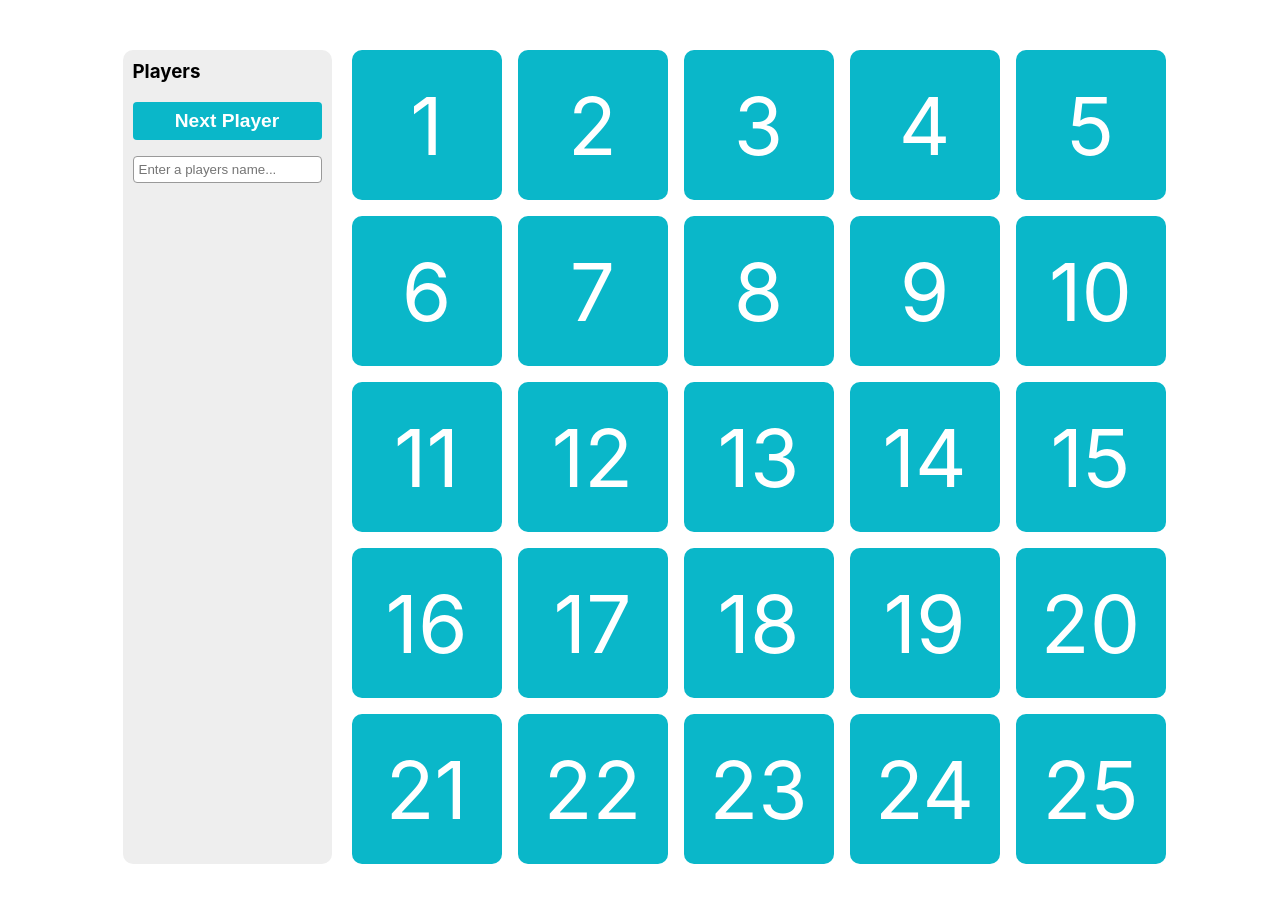
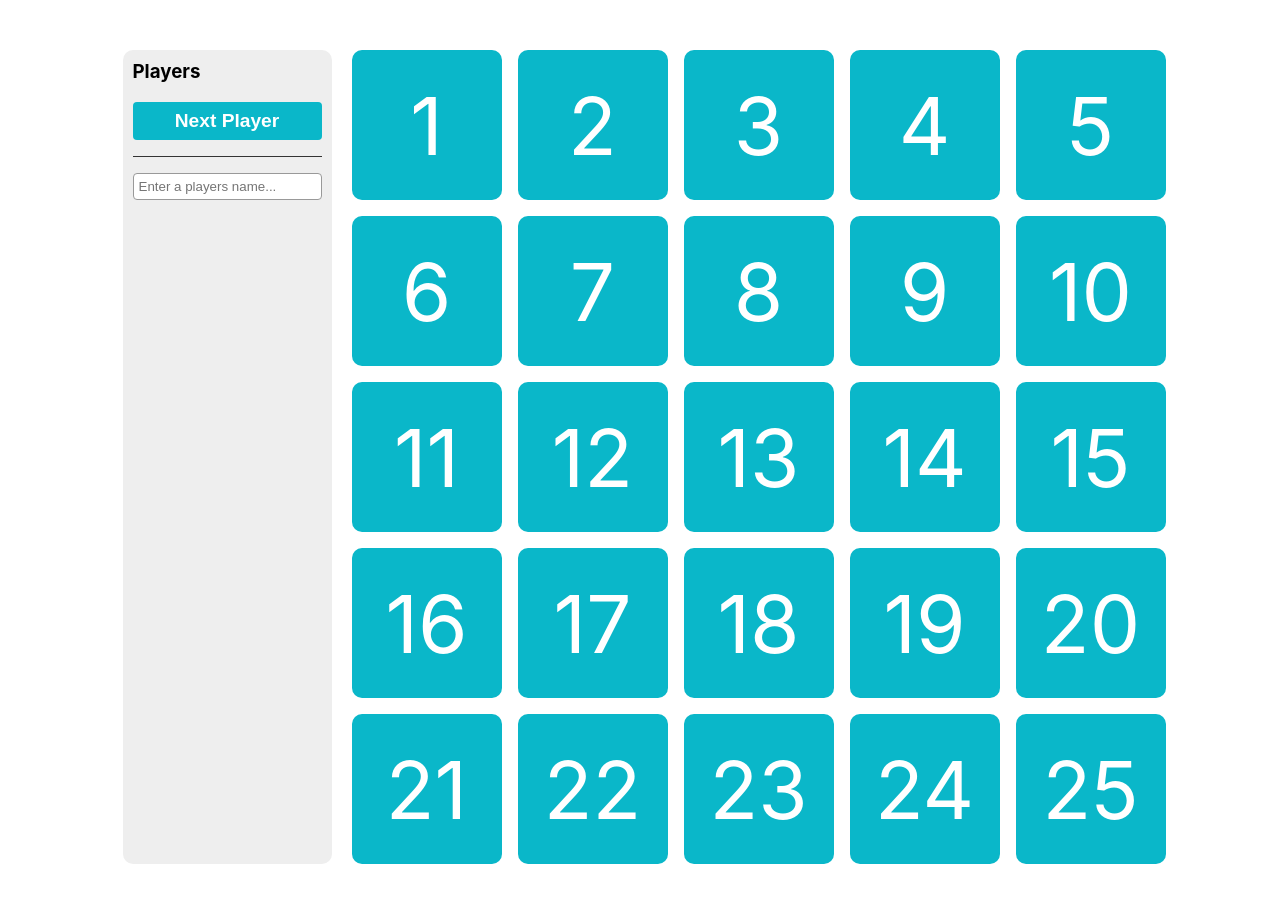
Before and after one commit to killsunday/icebreaker-game, a React (Create React App) app: page / in a window 1280 px wide. Shown: the top 902 px of the page. Built offline with nearby package versions, Linux system fonts and the light colour scheme.

Commit message:
seperator for adding players.

```diff
--- a/public/styles.css
+++ b/public/styles.css
@@ -150,6 +150,12 @@
     width: 200px;
 }
 
+.players p {
+    border-bottom: 1px solid #333;
+    margin-bottom: 16px;
+    padding-bottom: 16px;
+}
+
 .player-list {
     list-style-type: none;
     margin: 0;
```
